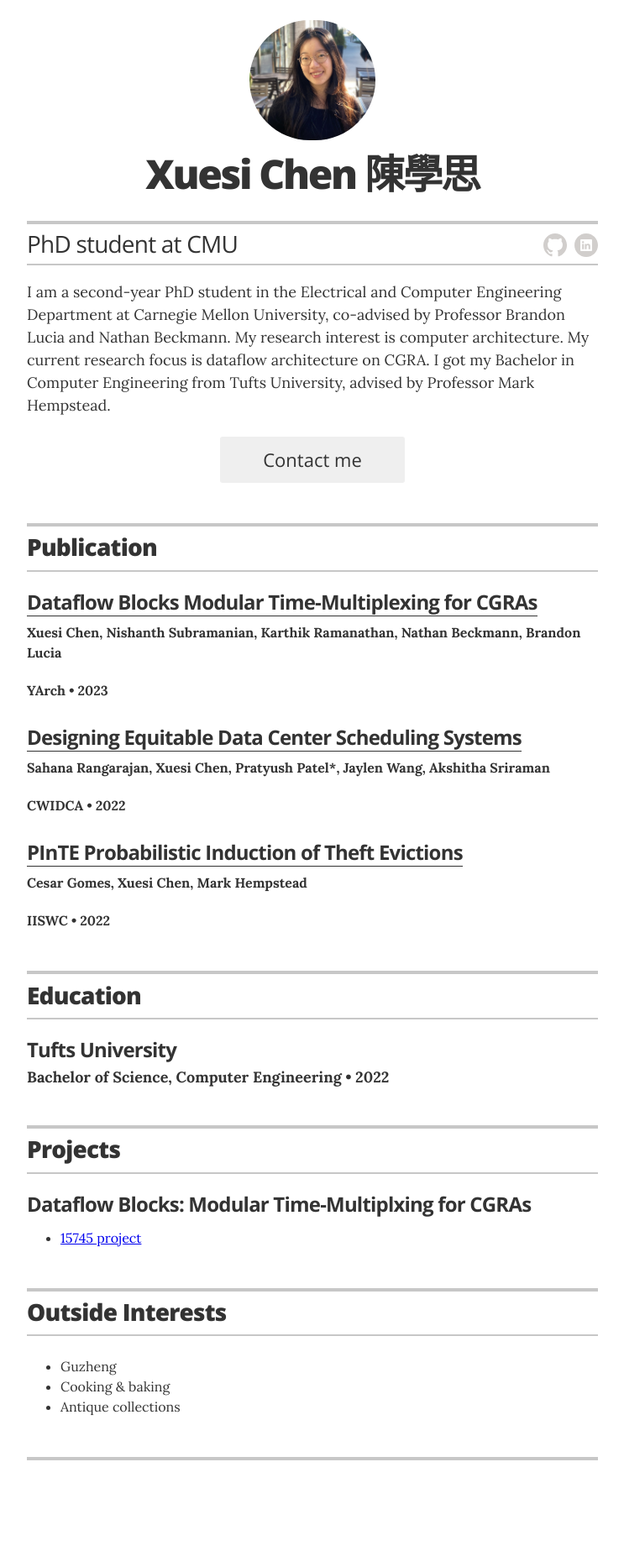
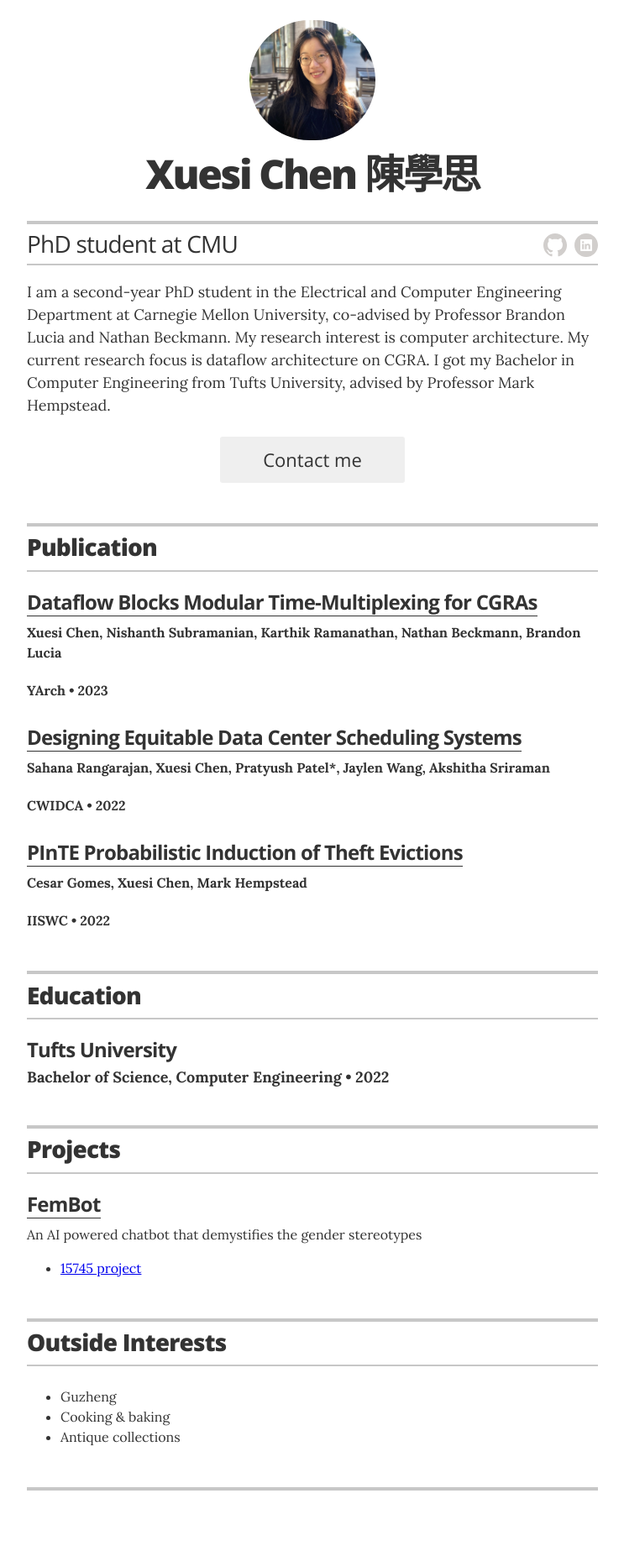
Before and after one commit to XuesiChen/xuesichen.github.io, a Jekyll site: the page built from index.html, in a window 1280 px wide. Shown: the whole page at 84% size, without its empty margins (268-1011 px from the left). Built offline with Jekyll 4.4.1, drawn with Linux system fonts in a browser that asks for light colours; before the commit the page ends 1811 px from its top, so only the background shows below that.

Commit message:
add FemBot

```diff
--- a/_data/projects.yml
+++ b/_data/projects.yml
@@ -1 +1,3 @@
-- project: 'Dataflow Blocks: Modular Time-Multiplxing for CGRAs' # description: 15745 class project.
+- project: 'FemBot'
+  url: 'http://3.141.45.19/'
+  description: 'An AI powered chatbot that demystifies the gender stereotypes'
--- a/_layouts/resume.html
+++ b/_layouts/resume.html
@@ -129,8 +129,8 @@
         <div class="resume-item" itemscope itemtype="http://schema.org/CreativeWork">
           <!-- <meta itemprop="creator" content="{{ site.resume_name }}" itemtype="http://schema.org/Person" /> -->
           <h3 class="resume-item-title" itemprop="name">{% if project.url %}<a href="{{ project.url }}" itemprop="url">{{ project.project }}</a>{% else %}{{ project.project }}{% endif %}</h3>
-          <!-- <h4 class="resume-item-details" itemprop="description">{{ project.role }}  &bull; {{ project.duration }}</h4>
-          <p class="resume-item-copy">{{ project.description }}</p> -->
+          <!-- <h4 class="resume-item-details" itemprop="description">{{ project.role }}  &bull; {{ project.duration }}</h4> -->
+          <p class="resume-item-copy">{{ project.description }}</p>
           <ul>
             {% for post in site.posts %}
               <li>
```
